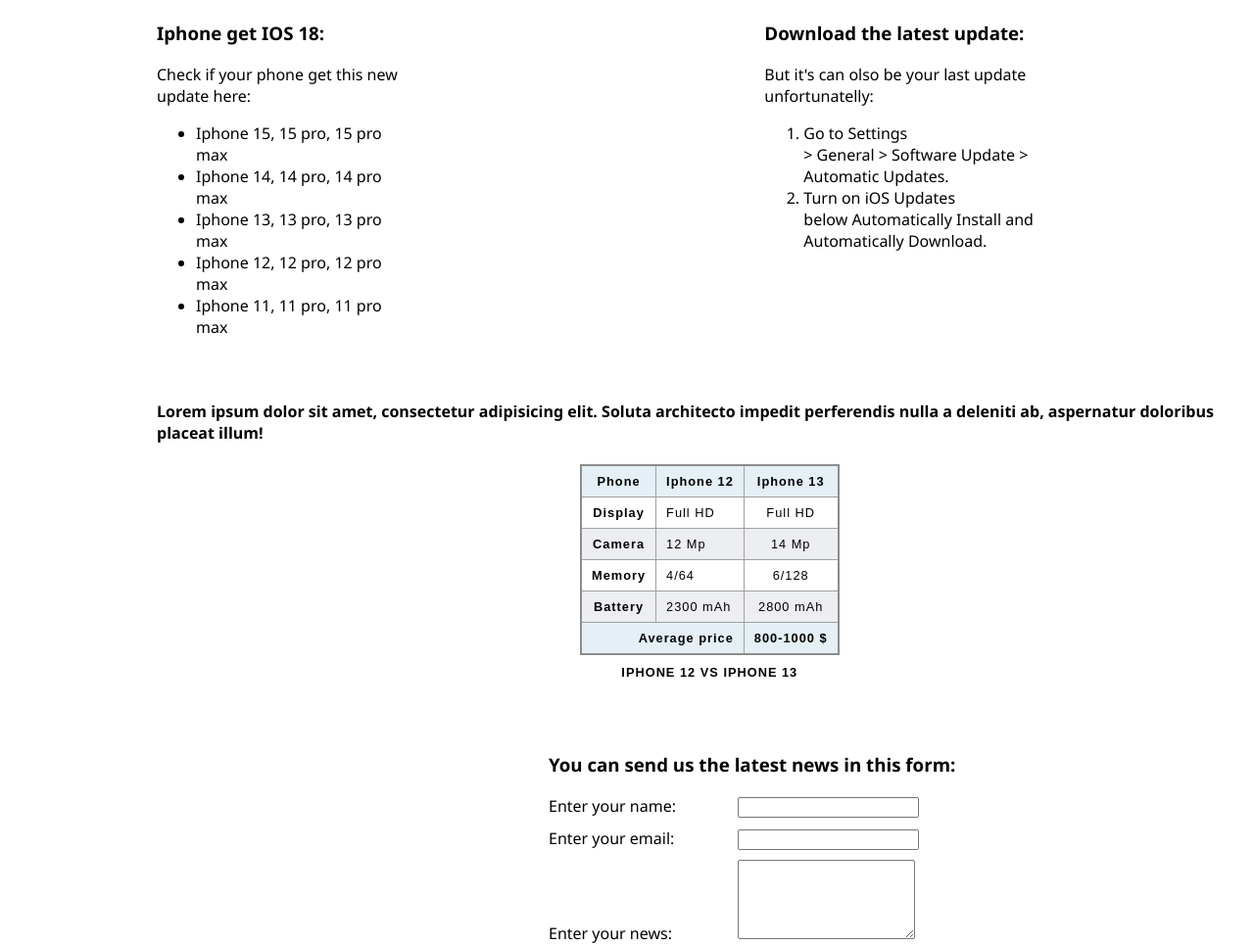
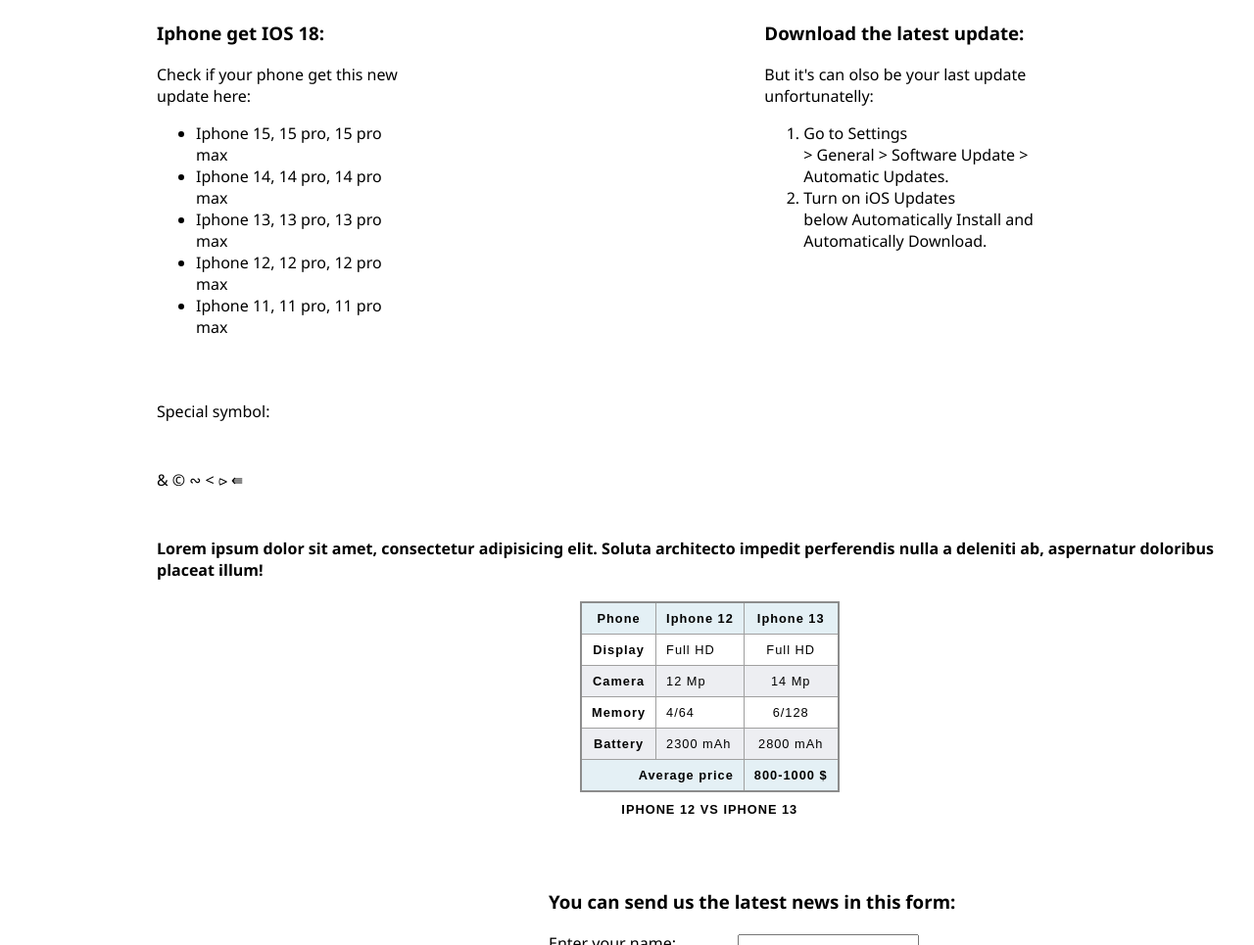
Before and after one commit to Dannnya/front-end_lab1, a plain HTML site: page index.html in a window 1280 px wide. Shown: the part 1658-2623 px from the top of the page at 98% size. Drawn offline with Linux system fonts and the light colour scheme.

Commit message:
last updates

```diff
--- a/index.html
+++ b/index.html
@@ -16,7 +16,7 @@
             <ul id="menu">
                 <li><a href="#news">News</a></li>
                 <li><a href="#about">About</a></li>
-                <li><a href="#portfolio">Portfolio</a></li>
+                <li><a href="apple.html">Apple</a></li>
                 <li><a href="#contact">Contact</a></li>
             </ul>
         </nav>
@@ -58,6 +58,7 @@
 
             <img class="image" src="img/apple-iphone.jpg" alt="apple-image">
     </div>
+
     <div class="li-text">
         <div>
         <h3>Iphone get IOS 18:</h3>
@@ -70,6 +71,7 @@
             <li>Iphone 11, 11 pro, 11 pro max</li>
         </ul>
     </div>
+
     <div>
         <h3>Download the latest update:</h3>
         <p>But it's can olso be your last update unfortunatelly:</p>
@@ -80,6 +82,15 @@
     </div>
     </div>
     <!-- END MAIN REGION -->
+    <p class="li-text">Special symbol:</p>
+    <div class="li-text">
+        &amp;
+        &copy;
+        &ac;
+        &lt;
+        &gtcc;
+        &lAarr;
+    </div>
 
     <div class="table-comparing__iphone">
         <!-- START TABLE REGION -->
@@ -175,7 +186,6 @@
         <label for="louie">Extra</label>
     </div>
 </fieldset>
-
     <div class="form-example">
         <input type="submit" value="Send" />
     </div>
@@ -183,5 +193,10 @@
     </div>
     <!-- END FORM REGION -->
    </main>
+   <!-- START FOOTER REGION -->
+   <!-- <footer>
+
+   </footer> -->
+<!-- END FOOTER REGION -->
 </body>
 </html>
--- /dev/null
+++ b/styles.scss
@@ -0,0 +1,10 @@
+.container{
+    color: black;
+    text-align: center;
+}
+
+footer {
+    background-color: beige;
+    color: burlywood;
+    display: block;
+}
```
Also changed, not shown: apple.html (added, +12 -0 lines), 1 other file.
